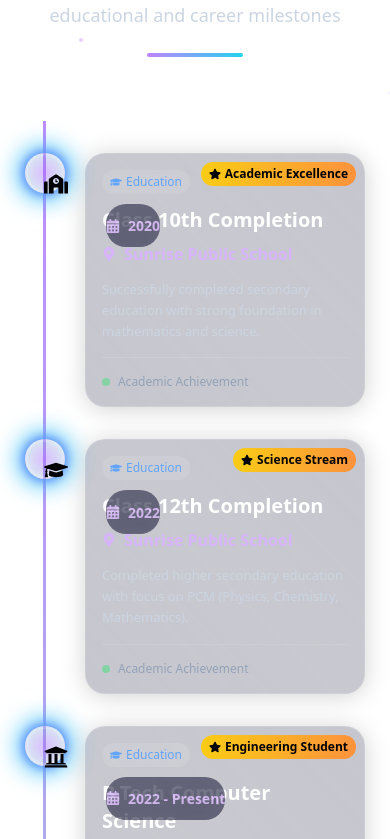
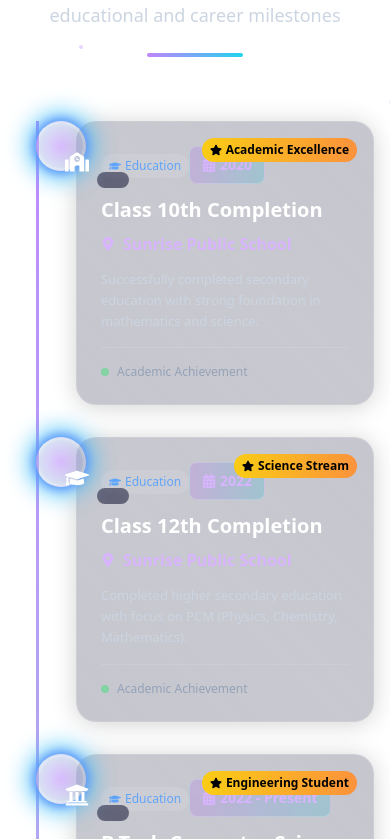
Before and after one commit to tusharbansal19/My-Portfolio, a React (Vite) app: page / in a window 390 px wide. Shown: the part 2185-3024 px from the top of the page. Built offline with nearby package versions, Linux system fonts and the light colour scheme.

Commit message:
add robot states

```diff
--- a/src/components/TimelineComponent.jsx
+++ b/src/components/TimelineComponent.jsx
@@ -12,14 +12,11 @@ const TimelineComponent = ({ darkMode = true }) => {
 
   // Debug logging
   useEffect(() => {
-    console.log('TimelineComponent mounted');
-    console.log('Timeline section element:', document.getElementById('timeline'));
     setIsLoaded(true);
 
     // Fallback: Force visibility after 2 seconds if not visible
     const fallbackTimer = setTimeout(() => {
       if (!isVisible) {
-        console.log('Forcing timeline visibility due to fallback');
         setIsVisible(true);
       }
     }, 2000);
@@ -50,7 +47,6 @@ const TimelineComponent = ({ darkMode = true }) => {
   useEffect(() => {
     const observer = new IntersectionObserver(
       ([entry]) => {
-        console.log('Timeline section intersection:', entry.isIntersecting);
         if (entry.isIntersecting) {
           setIsVisible(true);
         }
@@ -164,11 +160,6 @@ const TimelineComponent = ({ darkMode = true }) => {
         position: 'relative'
       }}
     >
-      {/* Visibility indicator - remove in production */}
-      <div className="fixed top-4 left-4 bg-green-500 text-white px-3 py-1 rounded text-sm z-50">
-        Timeline: {isVisible ? 'Visible' : 'Hidden'} | Loaded: {isLoaded ? 'Yes' : 'No'}
-      </div>
-
       {/* Floating particles */}
       <div className="absolute inset-0 pointer-events-none">
         {Array.from({ length: 12 }).map((_, i) => (
@@ -201,6 +192,7 @@ const TimelineComponent = ({ darkMode = true }) => {
         <VerticalTimeline
           animate={true}
           lineColor="rgba(162, 89, 255, 0.3)"
+          className="vertical-timeline"
         >
           {timelineData.map((item, index) => (
             <VerticalTimelineElement
@@ -218,17 +210,14 @@ const TimelineComponent = ({ darkMode = true }) => {
                 backdropFilter: 'blur(18px) saturate(160%)',
                 WebkitBackdropFilter: 'blur(18px) saturate(160%)',
                 color: '#fff',
-                transition: 'all 0.3s cubic-bezier(.4,2,.3,1)'
+                transition: 'all 0.3s cubic-bezier(.4,2,.3,1)',
+                width: '45%',
+                margin: '0 auto'
               }}
               contentArrowStyle={{
                 borderRight: '7px solid rgba(162, 89, 255, 0.25)'
               }}
-              date={
-                <div className="flex items-center gap-2 text-purple-300 font-semibold">
-                  <FaCalendarAlt className="text-sm" />
-                  {item.date}
-                </div>
-              }
+              date=""
               iconStyle={{
                 background: hoveredElement === item.id
                   ? 'radial-gradient(circle, rgba(162,89,255,0.7) 0%, rgba(56,178,172,0.5) 100%)'
@@ -245,7 +234,12 @@ const TimelineComponent = ({ darkMode = true }) => {
                 transition: 'all 0.3s cubic-bezier(.4,2,.3,1)',
                 display: 'flex',
                 alignItems: 'center',
-                justifyContent: 'center'
+                justifyContent: 'center',
+                width: '50px',
+                height: '50px',
+                borderRadius: '50%',
+                color: 'white',
+                fontSize: '20px'
               }}
               icon={<item.icon />}
               onMouseEnter={() => setHoveredElement(item.id)}
@@ -262,6 +256,12 @@ const TimelineComponent = ({ darkMode = true }) => {
                 <div className={`inline-flex items-center gap-1 px-2 py-1 rounded-full text-xs font-medium mb-3 ${getTypeColor(item.type)} bg-white/10`}>
                   {item.type === 'education' ? <FaGraduationCap /> : <FaBriefcase />}
                   {item.type.charAt(0).toUpperCase() + item.type.slice(1)}
+                </div>
+
+                {/* Date Card */}
+                <div className="inline-flex items-center gap-1 px-3 py-2 rounded-lg text-sm font-semibold mb-3 bg-gradient-to-r from-purple-500/20 to-cyan-500/20 border border-white/20 text-purple-300 hover:bg-white/10 transition-all duration-300">
+                  <FaCalendarAlt className="text-sm" />
+                  {item.date}
                 </div>
 
                 {/* Title and Subtitle */}
--- a/src/index.css
+++ b/src/index.css
@@ -290,3 +290,158 @@ input, textarea, select {
   visibility: visible !important;
   opacity: 1 !important;
 }
+
+/* Override react-vertical-timeline-component default styles */
+.vertical-timeline-element-icon {
+  width: 50px !important;
+  height: 50px !important;
+  border-radius: 50% !important;
+  display: flex !important;
+  align-items: center !important;
+  justify-content: center !important;
+  color: white !important;
+  font-size: 20px !important;
+}
+
+.vertical-timeline-element-content {
+  border-radius: 20px !important;
+  padding: 1.5rem !important;
+  box-shadow: 0 2px 24px 0 rgba(0,0,0,0.18) !important;
+}
+
+.vertical-timeline-element-date {
+  background: rgba(30, 30, 60, 0.8) !important;
+  color: #a855f7 !important;
+  padding: 0.5rem 1rem !important;
+  border-radius: 20px !important;
+  font-size: 0.875rem !important;
+  font-weight: 600 !important;
+  white-space: nowrap !important;
+}
+
+/* Ensure the timeline line is visible */
+.vertical-timeline::before {
+  content: '' !important;
+  position: absolute !important;
+  top: 0 !important;
+  left: 50% !important;
+  width: 2px !important;
+  height: 100% !important;
+  background: rgba(162, 89, 255, 0.3) !important;
+  transform: translateX(-50%) !important;
+  z-index: 1 !important;
+}
+
+/* Mobile timeline adjustments */
+@media (max-width: 768px) {
+  .vertical-timeline::before {
+    left: 20px !important;
+    transform: none !important;
+  }
+
+  .vertical-timeline-element-icon {
+    left: 20px !important;
+    transform: none !important;
+  }
+
+  .vertical-timeline-element-date {
+    left: 20px !important;
+    transform: none !important;
+    margin-top: 50px !important;
+  }
+
+  .vertical-timeline-element-content {
+    width: calc(100% - 60px) !important;
+    margin-left: 60px !important;
+    margin-right: 0 !important;
+  }
+
+  .vertical-timeline-element:nth-child(odd) .vertical-timeline-element-content,
+  .vertical-timeline-element:nth-child(even) .vertical-timeline-element-content {
+    margin-left: 60px !important;
+    margin-right: 0 !important;
+  }
+}
+
+/* Additional fixes for timeline visibility */
+.vertical-timeline {
+  position: relative !important;
+  width: 100% !important;
+  max-width: 1200px !important;
+  margin: 0 auto !important;
+  padding: 0 !important;
+}
+
+.vertical-timeline-element {
+  position: relative !important;
+  margin: 2em 0 !important;
+  z-index: 2 !important;
+}
+
+/* Ensure timeline line is always visible */
+.vertical-timeline::before {
+  content: '' !important;
+  position: absolute !important;
+  top: 0 !important;
+  left: 50% !important;
+  width: 2px !important;
+  height: 100% !important;
+  background: rgba(162, 89, 255, 0.3) !important;
+  transform: translateX(-50%) !important;
+  z-index: 1 !important;
+  opacity: 1 !important;
+  visibility: visible !important;
+}
+
+/* Fix for content positioning */
+.vertical-timeline-element:nth-child(odd) .vertical-timeline-element-content {
+  margin-left: 0 !important;
+  margin-right: 55% !important;
+}
+
+.vertical-timeline-element:nth-child(even) .vertical-timeline-element-content {
+  margin-left: 55% !important;
+  margin-right: 0 !important;
+}
+
+/* Ensure icons are properly positioned and styled */
+.vertical-timeline-element-icon {
+  position: absolute !important;
+  top: 0 !important;
+  left: 50% !important;
+  width: 50px !important;
+  height: 50px !important;
+  border-radius: 50% !important;
+  display: flex !important;
+  align-items: center !important;
+  justify-content: center !important;
+  transform: translateX(-50%) !important;
+  z-index: 3 !important;
+  color: white !important;
+  font-size: 20px !important;
+}
+
+/* Mobile specific overrides */
+@media (max-width: 768px) {
+  .vertical-timeline::before {
+    left: 20px !important;
+    transform: none !important;
+  }
+
+  .vertical-timeline-element-icon {
+    left: 20px !important;
+    transform: none !important;
+  }
+
+  .vertical-timeline-element-content {
+    width: calc(100% - 60px) !important;
+    margin-left: 60px !important;
+    margin-right: 0 !important;
+  }
+
+  .vertical-timeline-element:nth-child(odd) .vertical-timeline-element-content,
+  .vertical-timeline-element:nth-child(even) .vertical-timeline-element-content {
+    margin-left: 60px !important;
+    margin-right: 0 !important;
+  }
+}
```
